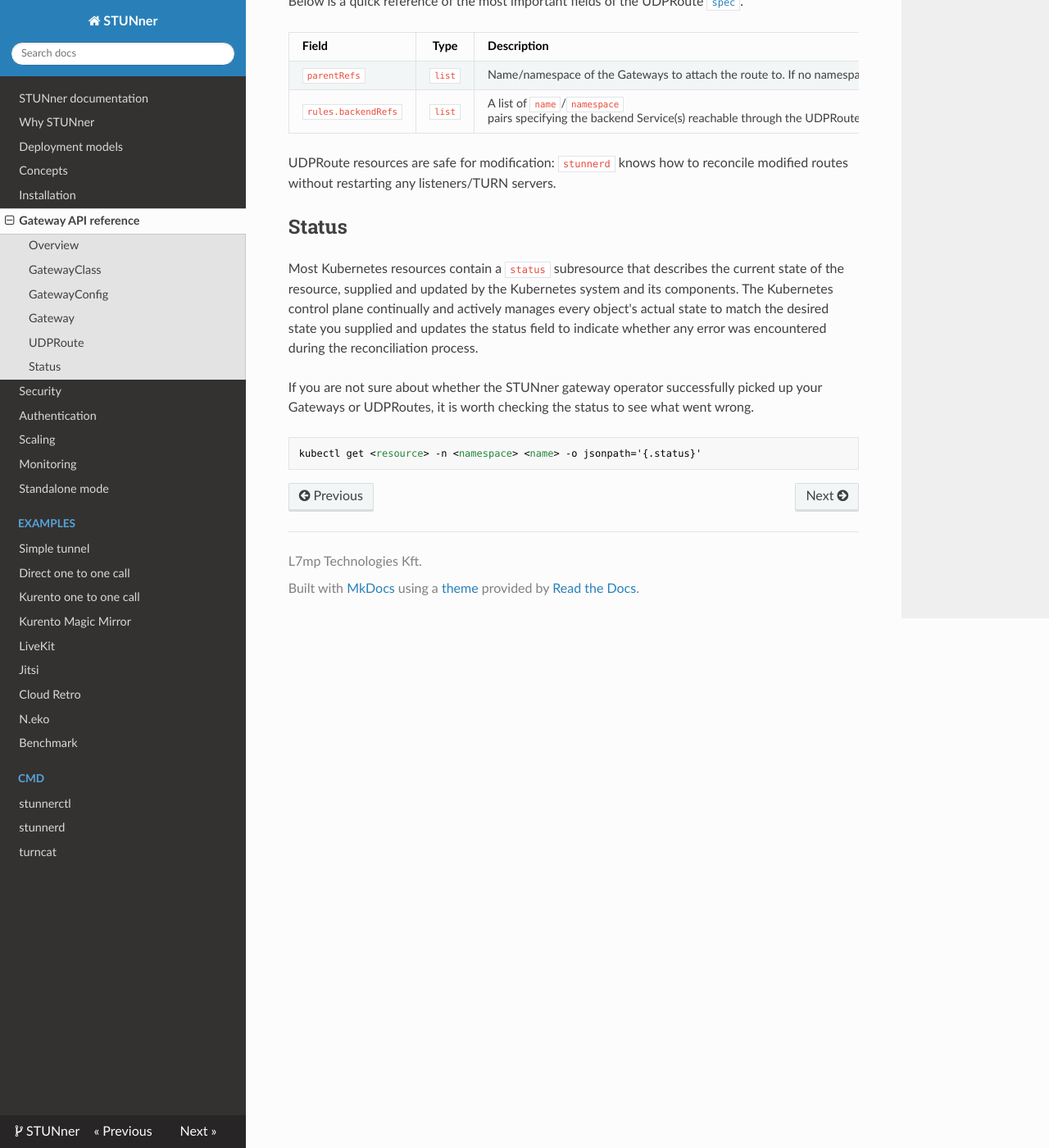
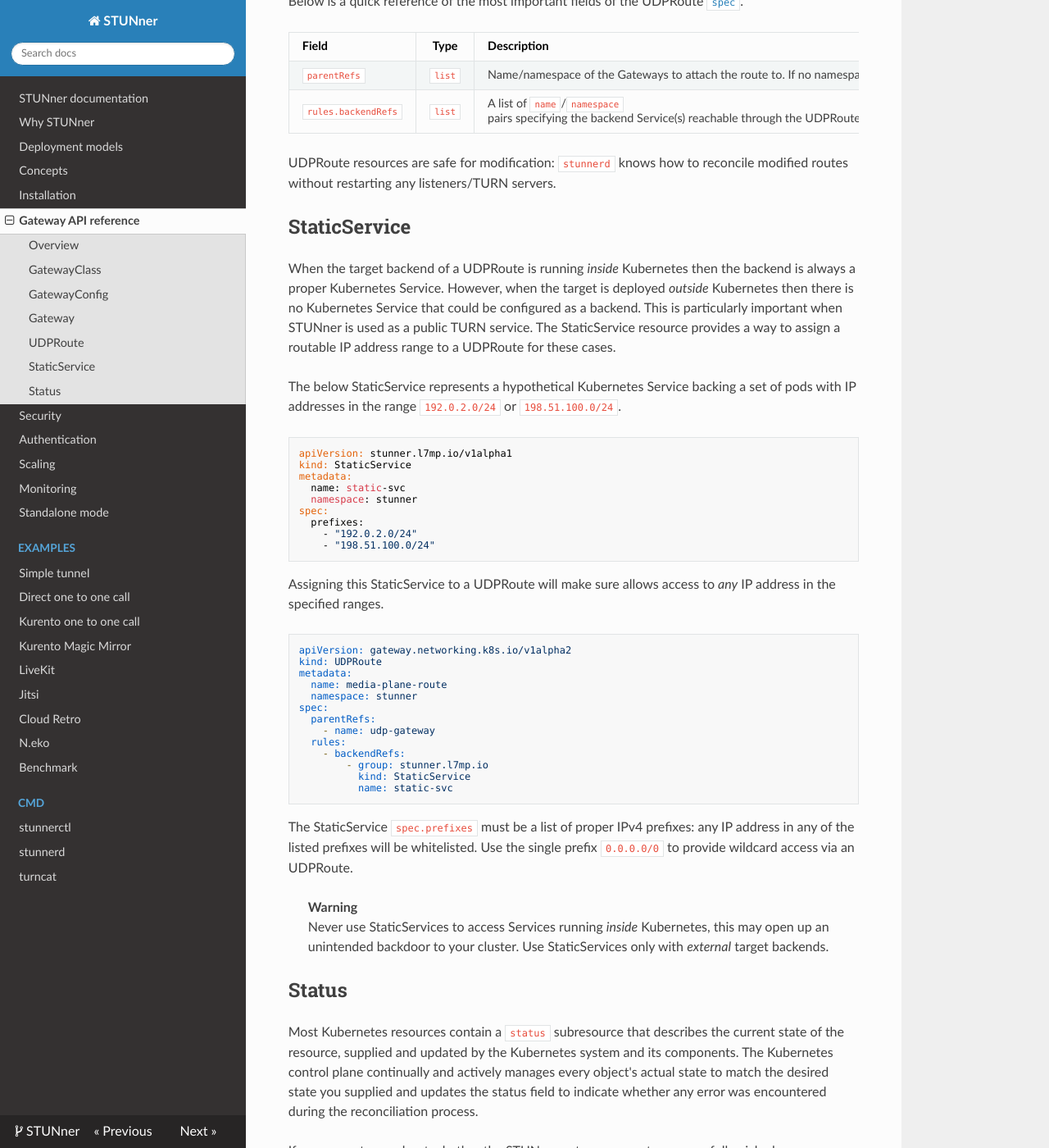
Before and after one commit to l7mp/stunner, an MkDocs documentation site: the page built from docs/GATEWAY.md, in a window 1280 px wide and 1400 px high, scrolled down 7035 px. Shown: the whole window at 82% size. Built offline with MkDocs 1.6.1, drawn with Linux system fonts in a browser that asks for light colours; nearby versions of some CDN libraries.

Commit message:
doc: Document the StaticService CRD

````diff
--- a/docs/GATEWAY.md
+++ b/docs/GATEWAY.md
@@ -239,6 +239,48 @@ Below is a quick reference of the most important fields of the UDPRoute [`spec`]
 
 UDPRoute resources are safe for modification: `stunnerd` knows how to reconcile modified routes without restarting any listeners/TURN servers.
 
+## StaticService
+
+When the target backend of a UDPRoute is running *inside* Kubernetes then the backend is always a proper Kubernetes Service. However, when the target is deployed *outside* Kubernetes then there is no Kubernetes Service that could be configured as a backend. This is particularly important when STUNner is used as a public TURN service. The StaticService resource provides a way to assign a routable IP address range to a UDPRoute for these cases.
+
+The below StaticService represents a hypothetical Kubernetes Service backing a set of pods with IP
+addresses in the range `192.0.2.0/24` or `198.51.100.0/24`.
+
+```yaml
+apiVersion: stunner.l7mp.io/v1alpha1
+kind: StaticService
+metadata:
+  name: static-svc
+  namespace: stunner
+spec:
+  prefixes:
+    - "192.0.2.0/24"
+    - "198.51.100.0/24"
+```
+
+Assigning this StaticService to a UDPRoute will make sure allows access to *any* IP address in the specified ranges.
+
+```yaml
+apiVersion: gateway.networking.k8s.io/v1alpha2
+kind: UDPRoute
+metadata:
+  name: media-plane-route
+  namespace: stunner
+spec:
+  parentRefs:
+    - name: udp-gateway
+  rules:
+    - backendRefs:
+        - group: stunner.l7mp.io
+          kind: StaticService
+          name: static-svc
+```
+
+The StaticService `spec.prefixes` must be a list of proper IPv4 prefixes: any IP address in any of the listed prefixes will be whitelisted. Use the single prefix `0.0.0.0/0` to provide wildcard access via an UDPRoute.
+
+> **Warning**
+Never use StaticServices to access Services running *inside* Kubernetes, this may open up an unintended backdoor to your cluster. Use StaticServices only with *external* target backends.
+
 ## Status
 
 Most Kubernetes resources contain a `status` subresource that describes the current state of the resource, supplied and updated by the Kubernetes system and its components. The Kubernetes control plane continually and actively manages every object's actual state to match the desired state you supplied and updates the status field to indicate whether any error was encountered during the reconciliation process.
````
Also changed, not shown: docs/SECURITY.md (+3 -9 lines).
